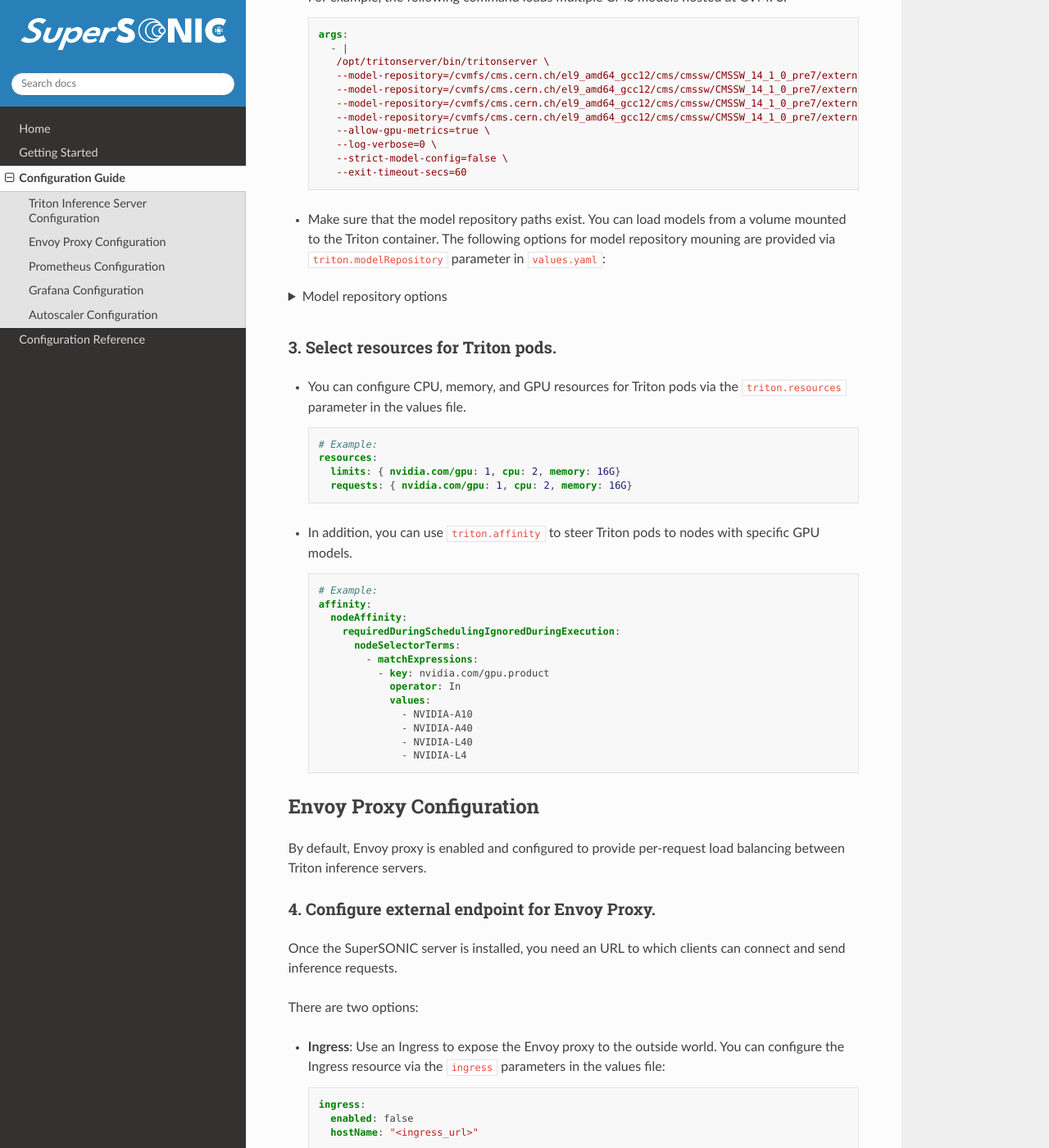
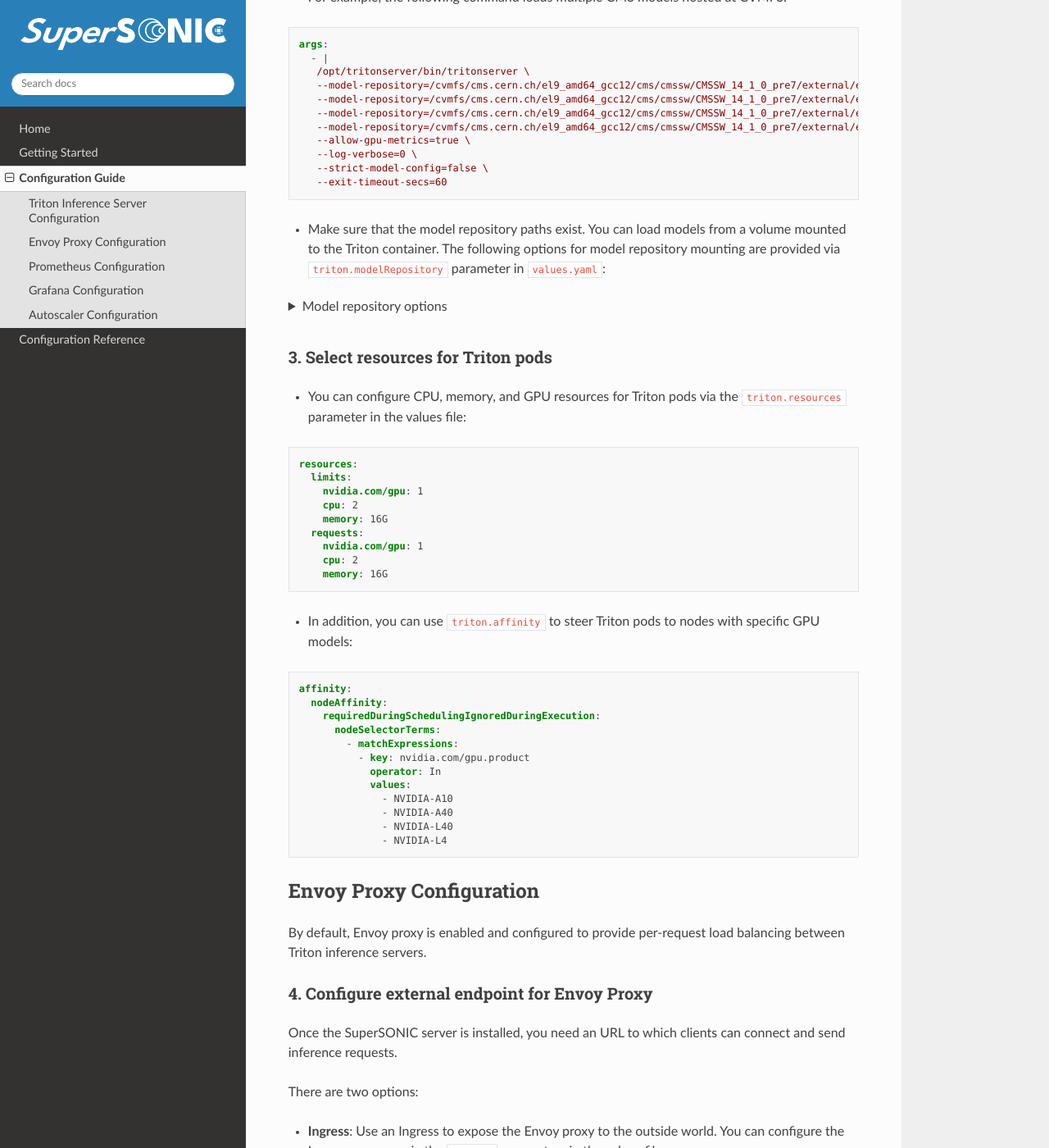
Before and after one commit to fastmachinelearning/SuperSONIC, a Sphinx documentation site: the page built from docs/configuration-guide.rst, in a window 1280 px wide and 1400 px high, scrolled down 671 px. Shown: the whole window at 82% size. Built offline with Sphinx 7.4.7 and the Read the Docs theme 3.1.0, drawn with Linux system fonts in a browser that asks for light colours; some of the changed text lies outside the part shown.

Commit message:
update docs

```diff
--- a/docs/configuration-guide.rst
+++ b/docs/configuration-guide.rst
@@ -3,6 +3,7 @@
 
 The following guide will help you configure ``values.yaml`` file for a SuperSONIC deployment.
 The full list of parameters can be found in the `Configuration Reference <configuration-reference>`_.
+
 
 Triton Inference Server Configuration
 ****************************************
@@ -17,7 +18,8 @@
 
 Triton version must be specified in the ``triton.image`` parameter in the values file.
 
-2. Configure Triton model repository.
+
+2. Configure Triton model repository
 =============================================
 
 - To learn about the structure of model repositories, refer to the
@@ -27,22 +29,22 @@
   one or multiple model repositories via the ``--model-repository`` flag.
 - For example, the following command loads multiple CMS models hosted at CVMFS:
 
-  .. code-block:: yaml
+.. code-block:: yaml
 
-     args:
-       - |
-        /opt/tritonserver/bin/tritonserver \
-        --model-repository=/cvmfs/cms.cern.ch/el9_amd64_gcc12/cms/cmssw/CMSSW_14_1_0_pre7/external/el9_amd64_gcc12/data/RecoBTag/Combined/data/models/ \
-        --model-repository=/cvmfs/cms.cern.ch/el9_amd64_gcc12/cms/cmssw/CMSSW_14_1_0_pre7/external/el9_amd64_gcc12/data/RecoEgamma/EgammaPhotonProducers/data/models/ \
-        --model-repository=/cvmfs/cms.cern.ch/el9_amd64_gcc12/cms/cmssw/CMSSW_14_1_0_pre7/external/el9_amd64_gcc12/data/RecoTauTag/TrainingFiles/data/DeepTauIdSONIC/ \
-        --model-repository=/cvmfs/cms.cern.ch/el9_amd64_gcc12/cms/cmssw/CMSSW_14_1_0_pre7/external/el9_amd64_gcc12/data/RecoMET/METPUSubtraction/data/models/ \
-        --allow-gpu-metrics=true \
-        --log-verbose=0 \
-        --strict-model-config=false \
-        --exit-timeout-secs=60
+   args:
+     - |
+      /opt/tritonserver/bin/tritonserver \
+      --model-repository=/cvmfs/cms.cern.ch/el9_amd64_gcc12/cms/cmssw/CMSSW_14_1_0_pre7/external/el9_amd64_gcc12/data/RecoBTag/Combined/data/models/ \
+      --model-repository=/cvmfs/cms.cern.ch/el9_amd64_gcc12/cms/cmssw/CMSSW_14_1_0_pre7/external/el9_amd64_gcc12/data/RecoEgamma/EgammaPhotonProducers/data/models/ \
+      --model-repository=/cvmfs/cms.cern.ch/el9_amd64_gcc12/cms/cmssw/CMSSW_14_1_0_pre7/external/el9_amd64_gcc12/data/RecoTauTag/TrainingFiles/data/DeepTauIdSONIC/ \
+      --model-repository=/cvmfs/cms.cern.ch/el9_amd64_gcc12/cms/cmssw/CMSSW_14_1_0_pre7/external/el9_amd64_gcc12/data/RecoMET/METPUSubtraction/data/models/ \
+      --allow-gpu-metrics=true \
+      --log-verbose=0 \
+      --strict-model-config=false \
+      --exit-timeout-secs=60
 
 - Make sure that the model repository paths exist. You can load models from a volume mounted to the Triton container.
-  The following options for model repository mouning are provided via ``triton.modelRepository`` parameter in ``values.yaml``:
+  The following options for model repository mounting are provided via ``triton.modelRepository`` parameter in ``values.yaml``:
 
 .. raw:: html
 
@@ -64,7 +66,7 @@
      ## Option 1: mount an arbitrary PersistentVolumeClaim
      storageType: "pvc"
      pvc:
-     claimName:
+       claimName:
 
      ## -- OR --
      ## Option 2: mount CVMFS as PersistentVolumeClaim (CVMFS StorageClass must be installed at the cluster)
@@ -78,8 +80,8 @@
      ## Option 4: mount an NFS storage volume
      storageType: "nfs"
      nfs:
-     server:
-     path:
+       server:
+       path:
 
 .. raw:: html
 
@@ -89,42 +91,49 @@
 
     <br><br>
 
-3. Select resources for Triton pods.
+
+3. Select resources for Triton pods
 =============================================
 
-- You can configure CPU, memory, and GPU resources for Triton pods via the ``triton.resources`` parameter in the values file.
+- You can configure CPU, memory, and GPU resources for Triton pods via the ``triton.resources`` parameter in the values file:
 
-  .. code-block:: yaml
+.. code-block:: yaml
 
-     # Example:
-     resources:
-       limits: { nvidia.com/gpu: 1, cpu: 2, memory: 16G}
-       requests: { nvidia.com/gpu: 1, cpu: 2, memory: 16G}
+   resources:
+     limits:
+       nvidia.com/gpu: 1
+       cpu: 2
+       memory: 16G
+     requests:
+       nvidia.com/gpu: 1
+       cpu: 2
+       memory: 16G
 
-- In addition, you can use ``triton.affinity`` to steer Triton pods to nodes with specific GPU models.
+- In addition, you can use ``triton.affinity`` to steer Triton pods to nodes with specific GPU models:
 
-  .. code-block:: yaml
+.. code-block:: yaml
 
-     # Example:
-     affinity:
-       nodeAffinity:
-         requiredDuringSchedulingIgnoredDuringExecution:
-           nodeSelectorTerms:
-             - matchExpressions:
-               - key: nvidia.com/gpu.product
-                 operator: In
-                 values:
-                   - NVIDIA-A10
-                   - NVIDIA-A40
-                   - NVIDIA-L40
-                   - NVIDIA-L4
+   affinity:
+     nodeAffinity:
+       requiredDuringSchedulingIgnoredDuringExecution:
+         nodeSelectorTerms:
+           - matchExpressions:
+             - key: nvidia.com/gpu.product
+               operator: In
+               values:
+                 - NVIDIA-A10
+                 - NVIDIA-A40
+                 - NVIDIA-L40
+                 - NVIDIA-L4
+
 
 Envoy Proxy Configuration
 ****************************************
 
 By default, Envoy proxy is enabled and configured to provide per-request load balancing between Triton inference servers.
 
-4. Configure external endpoint for Envoy Proxy.
+
+4. Configure external endpoint for Envoy Proxy
 ================================================
 
 Once the SuperSONIC server is installed, you need an URL to which clients can connect and send inference requests.
@@ -154,7 +163,7 @@
    In this case, the client connections should be established to  ``<load_balancer_url>:8001`` and NOT use SSL.
 
 
-5. (optional) Configure rate limiting in Envoy Proxy.
+5. (optional) Configure rate limiting in Envoy Proxy
 ======================================================
 
 There are two types of rate limiting available in Envoy Proxy: *listener-level*, and *prometheus-based*.
@@ -222,7 +232,7 @@
       external: true
       url: "<prometheus_url>"
       port: <prometheus_port>
-      scheme: "https" # or "http"
+      scheme: "https"  # or "http"
 
 
 Both the rate limiter and the autoscaler are currently configured to use the same Prometheus metric and threshold.
@@ -234,10 +244,11 @@
 - Autoscaler scales up the number of Triton servers if possible.
 - Envoy proxy rejects new ``RepositoryIndex`` requests.
 
+
 Grafana Configuration
 ****************************************
 
-7. Configure Grafana dashboard.
+7. Configure Grafana dashboard
 ==========================================
 
 Grafana is used to visualize metrics collected by Prometheus.
@@ -252,10 +263,11 @@
        enabled: true
        hostName: "<grafana_url>"
 
+
 Autoscaler Configuration
 ****************************************
 
-8. (optional) Enable KEDA autoscaler.
+8. (optional) Enable KEDA autoscaler
 ==========================================
 
 Autoscaling is implemented via `KEDA (Kubernetes Event-Driven Autoscaler) <https://keda.sh/>`_ and
```
Also changed, not shown: other parts of docs/configuration-guide.rst (+3 -2 lines), helm/supersonic/README.md.
